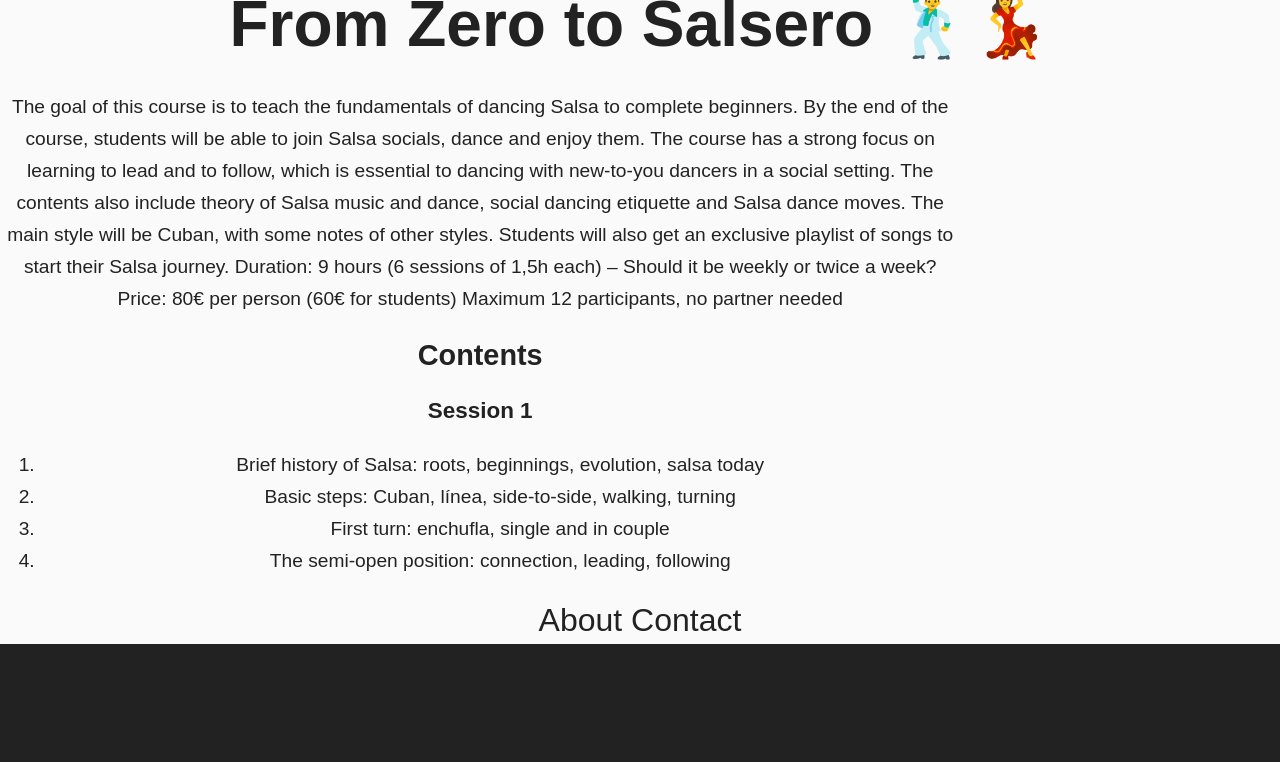
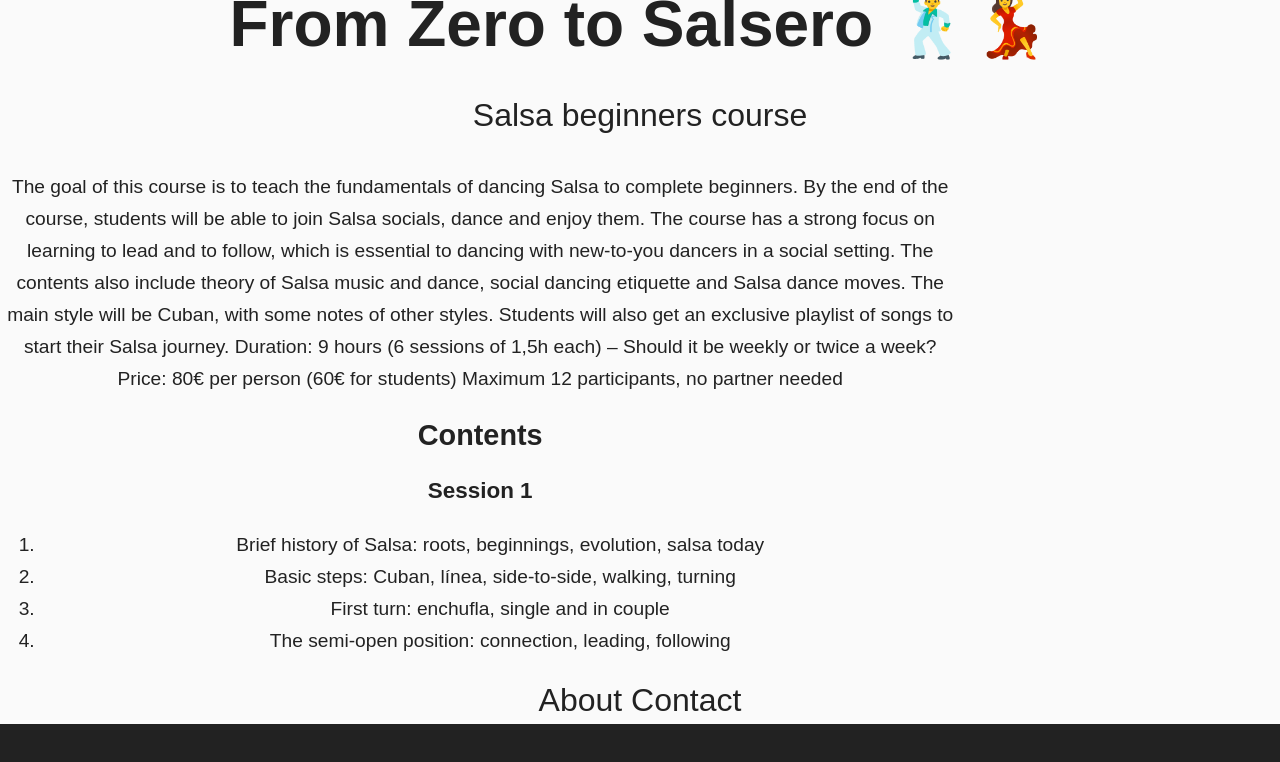
Before and after one commit to aldo-roman/aldo-roman.github.io, a plain HTML site: page index.html in a window 1280 px wide. Drawn offline with Linux system fonts and the light colour scheme.

Commit message:
Update index.html

```diff
--- a/index.html
+++ b/index.html
@@ -33,6 +33,7 @@
   <body>
     <header>
       <h1>From Zero to Salsero 🕺💃</h1>
+      <p>Salsa beginners course</p>
     <header>
     <main>
       The goal of this course is to teach the fundamentals of dancing Salsa to complete beginners. By the end of the course, students will be able to join Salsa socials, dance and enjoy them.
```
